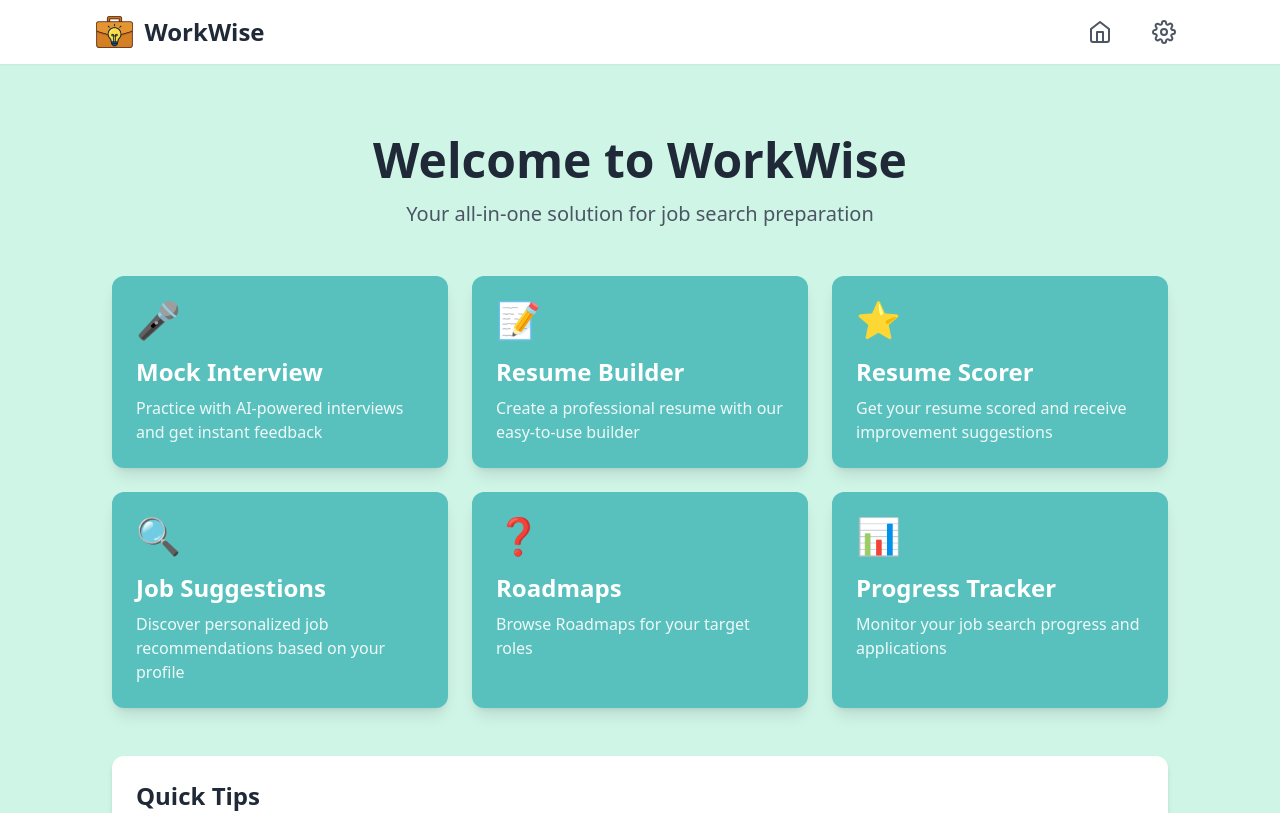
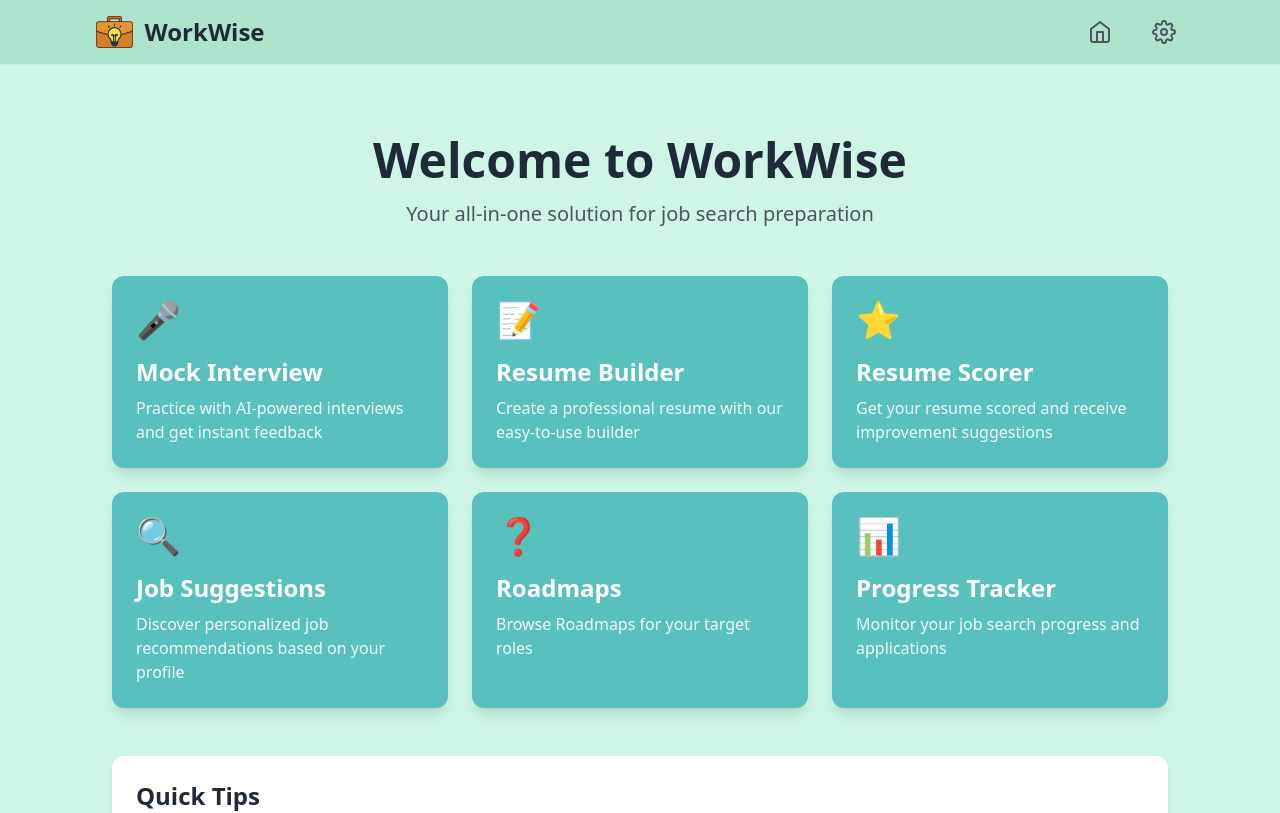
Before and after one commit to shan-771/work-wise-render, a React (Create React App) app in the folder frontend/: page /dashboard in a window 1280 px wide. Shown: the top 813 px of the page. Built offline with nearby package versions, Linux system fonts and the light colour scheme; no server answers.

Commit message:
Update Navbar.js

```diff
--- a/frontend/src/components/Navbar.js
+++ b/frontend/src/components/Navbar.js
@@ -7,7 +7,8 @@ const Navbar = () => {
   const [showSettings, setShowSettings] = useState(false);
 
   return (
-    <header className="bg-white shadow-sm sticky top-0 z-10">
+
+    <header className="bg-[#ade4cb] shadow-sm sticky top-0 z-10">
       <div className="max-w-6xl mx-auto px-4 sm:px-6 lg:px-8">
         <div className="flex justify-between h-16 items-center">
           {/* Left side - Logo/Brand */}
```
